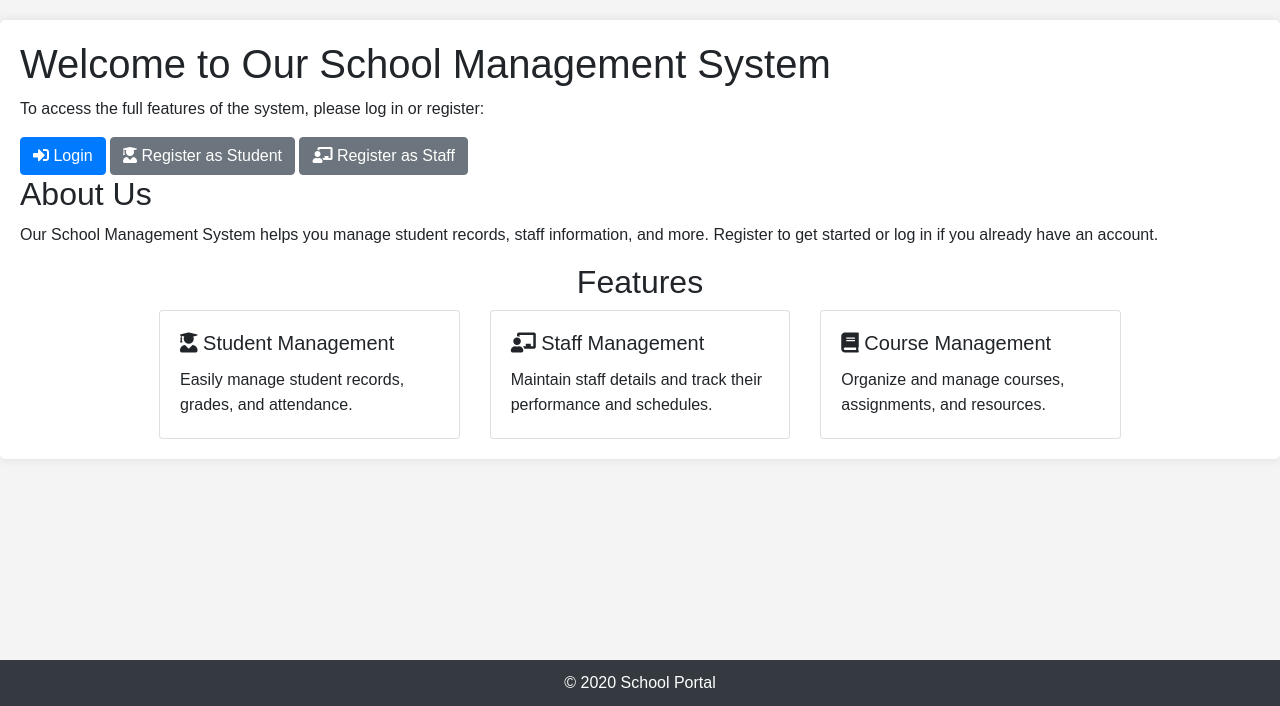
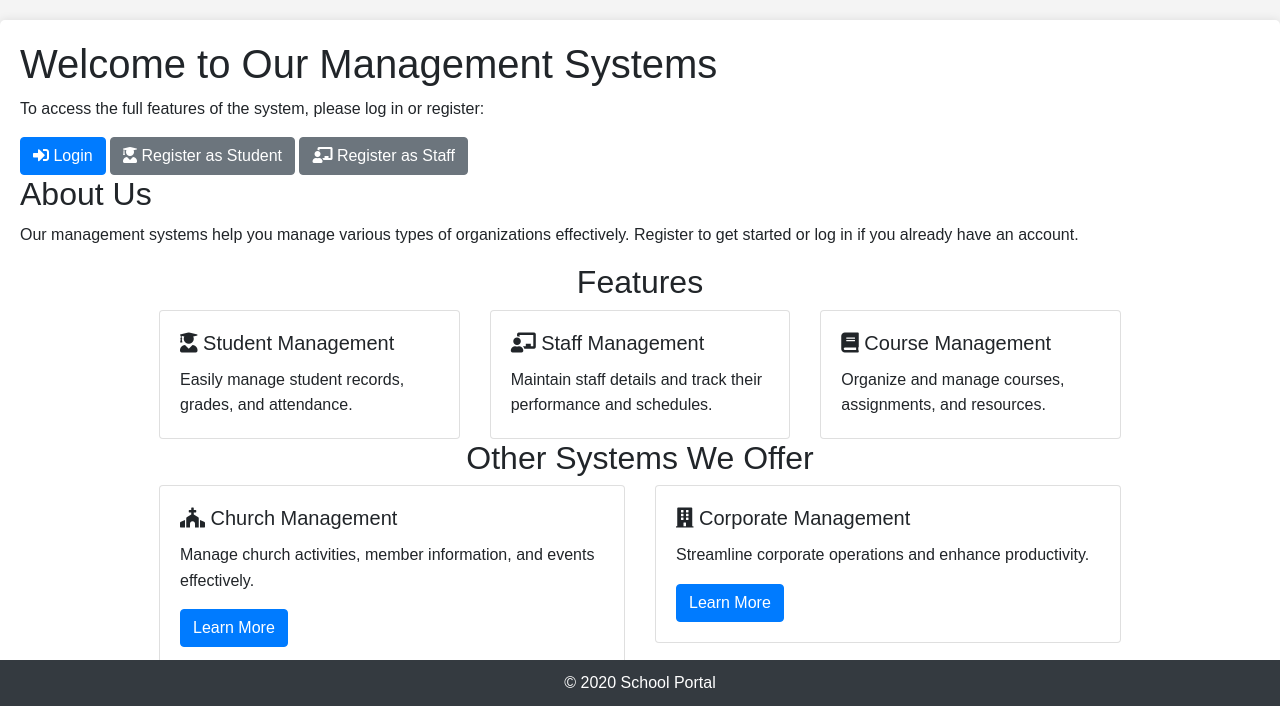
Before and after one commit to metroliv/schoolportal-main, a Django app: template authorization/templates/home.html in a window 1280 px wide. Shown: the part 94-800 px from the top of the page. Run offline with Django 5.2, Linux system fonts and the light colour scheme; the template is opened without the code that fills it: most values are stand-ins (such as "Sample title", 1, 10 or a date in 2020); some libraries are stand-ins or nearby versions.

Commit message:
updating_home-page

```diff
--- a/authorization/templates/home.html
+++ b/authorization/templates/home.html
@@ -38,17 +38,63 @@
         color: #6c757d;
     }
 
-    .features {
+    .features, .other-systems {
         margin-top: 40px;
     }
 
-    .features .card {
+    .features .card, .other-systems .card {
         margin: 20px 0;
+    }
+
+    footer {
+        background: #343a40;
+        color: #fff;
+        padding: 20px 0;
+        text-align: center;
+    }
+
+    footer .container {
+        display: flex;
+        justify-content: space-between;
+        flex-wrap: wrap;
+    }
+
+    footer .quick-links, footer .contact-info, footer .social-media {
+        margin: 10px;
+        flex: 1;
+    }
+
+    footer .quick-links ul, footer .contact-info ul {
+        list-style: none;
+        padding: 0;
+    }
+
+    footer .quick-links ul li, footer .contact-info ul li {
+        margin-bottom: 10px;
+    }
+
+    footer .quick-links ul li a, footer .contact-info ul li a {
+        color: #fff;
+        text-decoration: none;
+    }
+
+    footer .quick-links ul li a:hover, footer .contact-info ul li a:hover {
+        text-decoration: underline;
+    }
+
+    footer .social-media a {
+        color: #fff;
+        margin: 0 10px;
+        font-size: 1.5rem;
+    }
+
+    footer .social-media a:hover {
+        color: #ccc;
     }
 </style>
 {% block content %}
     <div class="home-container">
-        <h1>Welcome to Our School Management System</h1>
+        <h1>Welcome to Our Management Systems</h1>
 
         <p>To access the full features of the system, please log in or register:</p>
 
@@ -60,7 +106,7 @@
 
         <section class="info">
             <h2>About Us</h2>
-            <p>Our School Management System helps you manage student records, staff information, and more. Register to get started or log in if you already have an account.</p>
+            <p>Our management systems help you manage various types of organizations effectively. Register to get started or log in if you already have an account.</p>
         </section>
 
         <section class="features container">
@@ -92,5 +138,60 @@
                 </div>
             </div>
         </section>
+
+        <section class="other-systems container">
+            <h2 class="text-center">Other Systems We Offer</h2>
+            <div class="row">
+                <div class="col-md-6">
+                    <div class="card">
+                        <div class="card-body">
+                            <h5 class="card-title"><i class="fas fa-church"></i> Church Management</h5>
+                            <p class="card-text">Manage church activities, member information, and events effectively.</p>
+                            <a href="#" class="btn btn-primary">Learn More</a>
+                        </div>
+                    </div>
+                </div>
+                <div class="col-md-6">
+                    <div class="card">
+                        <div class="card-body">
+                            <h5 class="card-title"><i class="fas fa-building"></i> Corporate Management</h5>
+                            <p class="card-text">Streamline corporate operations and enhance productivity.</p>
+                            <a href="#" class="btn btn-primary">Learn More</a>
+                        </div>
+                    </div>
+                </div>
+            </div>
+        </section>
     </div>
 {% endblock %}
+
+{% block footer %}
+    <footer>
+        <div class="container">
+            <div class="quick-links">
+                <h5>Quick Links</h5>
+                <ul>
+                    <li><a href="{% url 'home' %}">Home</a></li>
+                    <li><a href="{% url 'login' %}">Login</a></li>
+                    <li><a href="{% url 'register_student' %}">Register as Student</a></li>
+                    <li><a href="{% url 'register_staff' %}">Register as Staff</a></li>
+                </ul>
+            </div>
+            <div class="contact-info">
+                <h5>Contact Us</h5>
+                <ul>
+                    <li>Email: support@managementportal.com</li>
+                    <li>Phone: +123 456 7890</li>
+                    <li>Address: 123 Portal St, Management City</li>
+                </ul>
+            </div>
+            <div class="social-media">
+                <h5>Follow Us</h5>
+                <a href="#"><i class="fab fa-facebook-f"></i></a>
+                <a href="#"><i class="fab fa-twitter"></i></a>
+                <a href="#"><i class="fab fa-instagram"></i></a>
+            </div>
+        </div>
+        <p>&copy; {{ current_year }} Management Portal</p>
+    </footer>
+{% endblock %}
```
